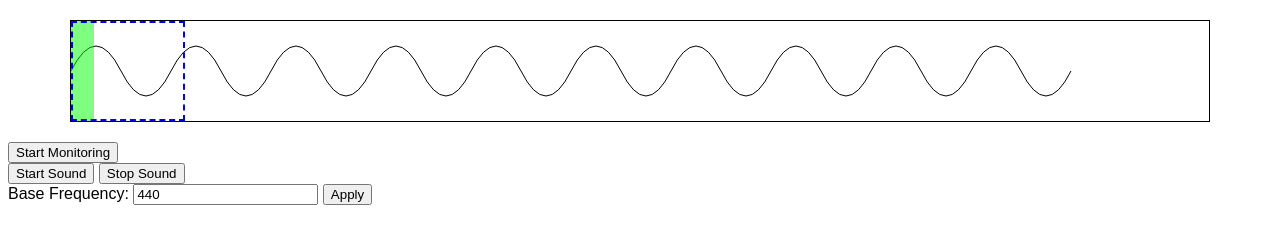
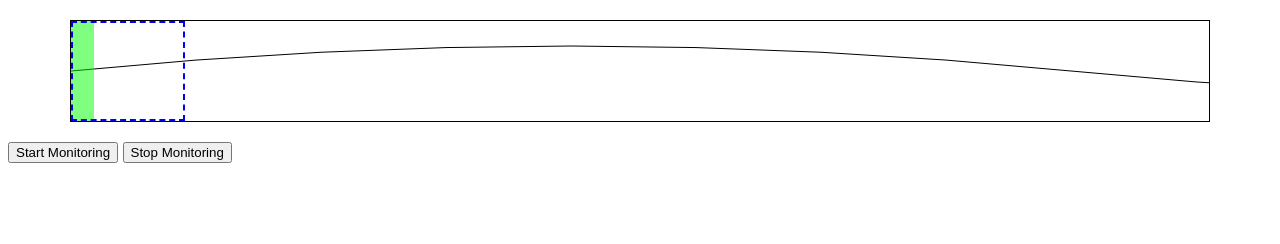
Before and after one commit to 4pes7ogether5trong/SonicEEG, a plain HTML site: page index.html in a window 1280 px wide. Drawn offline with Linux system fonts and the light colour scheme.

Commit message:
Update index.html

```diff
--- a/index.html
+++ b/index.html
@@ -11,30 +11,16 @@
 <div id="eegDisplay">
     <!-- Mock EEG Waveform using SVG -->
     <svg id="eegWave" width="100%" height="100%" xmlns="http://www.w3.org/2000/svg">
-        <!-- 9 Hz for 5 seconds then 3 Hz for 5 seconds (spike-wave) -->
-        <path id="sineWave" d="M 0,50 Q 25,0 50,50 T 100 50 T 150 50 T 200 50 T 250 50 T 300 50 T 350 50 T 400 50 T 450 50 T 500 50 T 550 50 T 600 50 T 650 50 T 700 50 T 750 50 T 800 50 T 850 50 T 900 50 T 950 50 T 1000 50" stroke="black" fill="transparent"/>
+        <!-- Slow start and gradually increasing frequency towards the end -->
+        <path id="sineWave" d="M 0,50 Q 500,0 1000,50 Q 1500,100 2000,50 Q 2250,0 2500,50 Q 2625,0 2750,50 Q 2812,0 2875,50 T 3000 50 T 3050 50" stroke="black" fill="transparent"/>
     </svg>
-    <div id="eegBar"></div>
     <div id="refreshBar"></div>
     <div id="roiBox"></div>
 </div>
 
 <div>
     <button id="startMonitoring">Start Monitoring</button>
-</div>
-<!-- ... your previous HTML content ... -->
-
-<div>
-    <button id="startSound">Start Sound</button>
-    <button id="stopSound">Stop Sound</button>
-</div>
-
-<!-- ... your previous HTML content ... -->
-
-<div>
-    <label for="baseFrequency">Base Frequency:</label>
-    <input type="number" id="baseFrequency" value="440">
-    <button id="applySettings">Apply</button>
+    <button id="stopMonitoring">Stop Monitoring</button>
 </div>
 
 <script src="scripts.js"></script>
```
